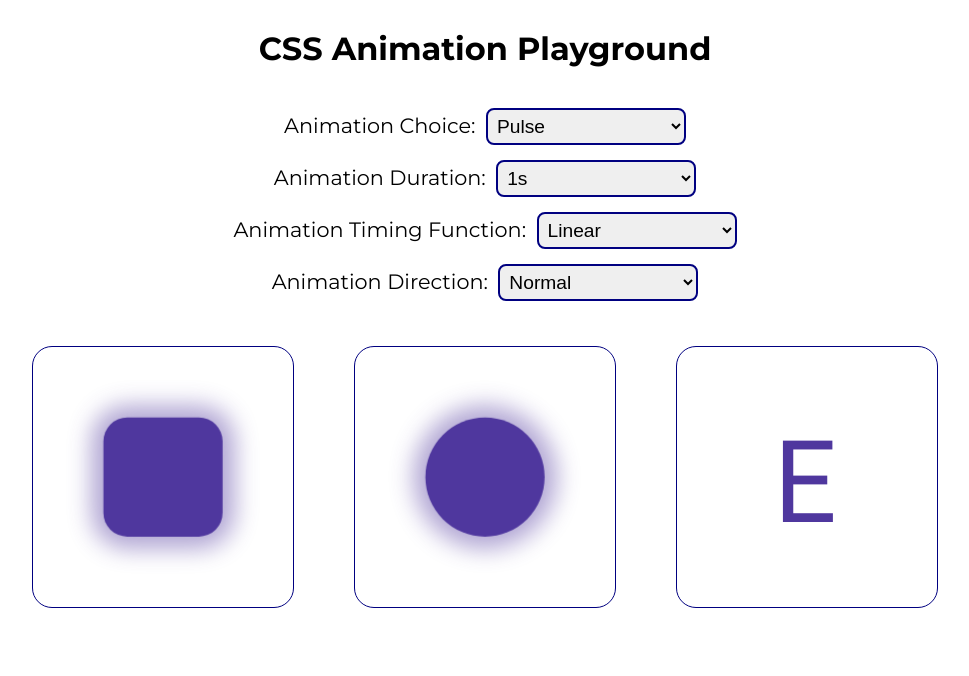
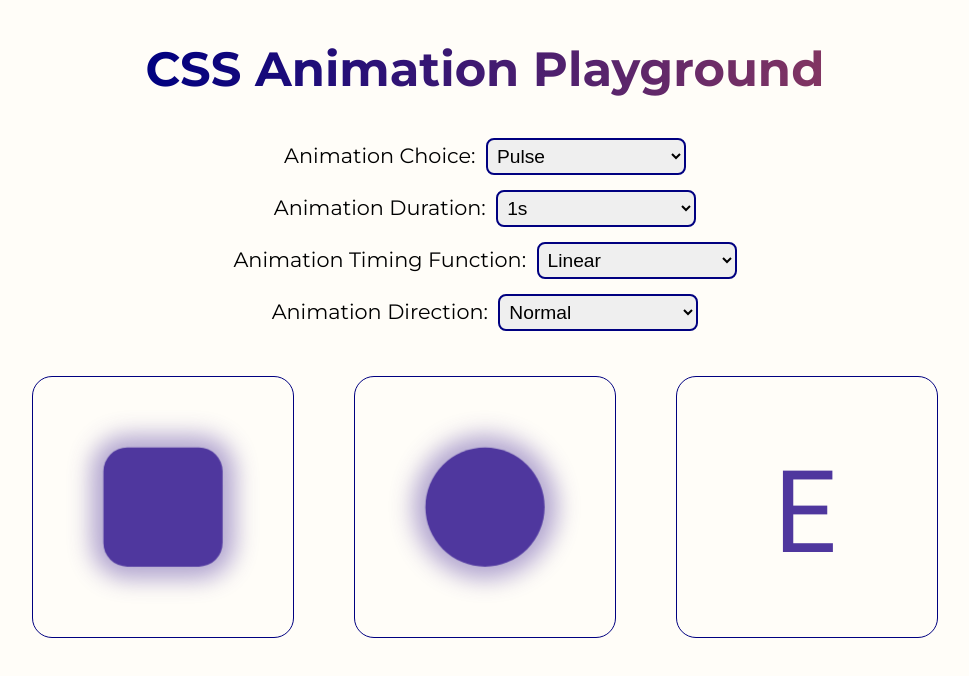
Before and after one commit to MadelynGH/css-animation-playground, a Next.js app: page / in a window 1280 px wide. Shown: the top 676 px of the page, without its empty margins (155-1124 px from the left). Built offline with nearby package versions, Linux system fonts and the light colour scheme.

Commit message:
Added title gradient and hover effect; changed body background color to off-white

```diff
--- a/src/app/globals.css
+++ b/src/app/globals.css
@@ -1,3 +1,19 @@
+body {
+    background-color: rgb(255, 253, 248);
+}
+
+#title {
+    font-size: 3em;
+    background-image: linear-gradient(to right, navy, #823562);
+    background-clip: text;
+    color: transparent;
+    transition-duration: 0.3s;
+}
+
+#title:hover {
+    background-image: linear-gradient(to right, #823562, navy);
+}
+
 select, ::picker(select) {
     appearance: base-select;
 }
--- a/src/app/page.js
+++ b/src/app/page.js
@@ -11,7 +11,7 @@ export default function Page() {
         }}>
             <h1 style={{
                 marginBottom: "5vh"
-            }}>CSS Animation Playground</h1>
+            }} id="title">CSS Animation Playground</h1>
             <Tool />
         </div>
     );
```
